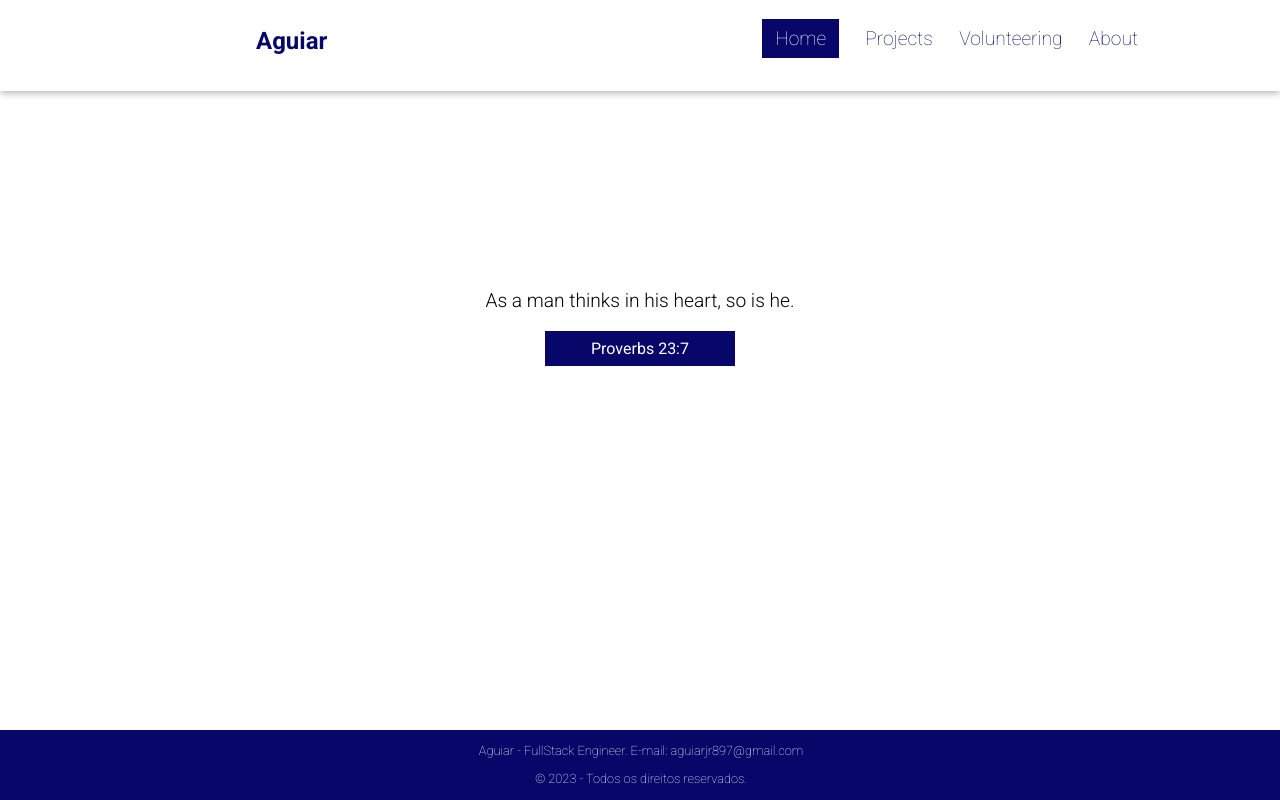
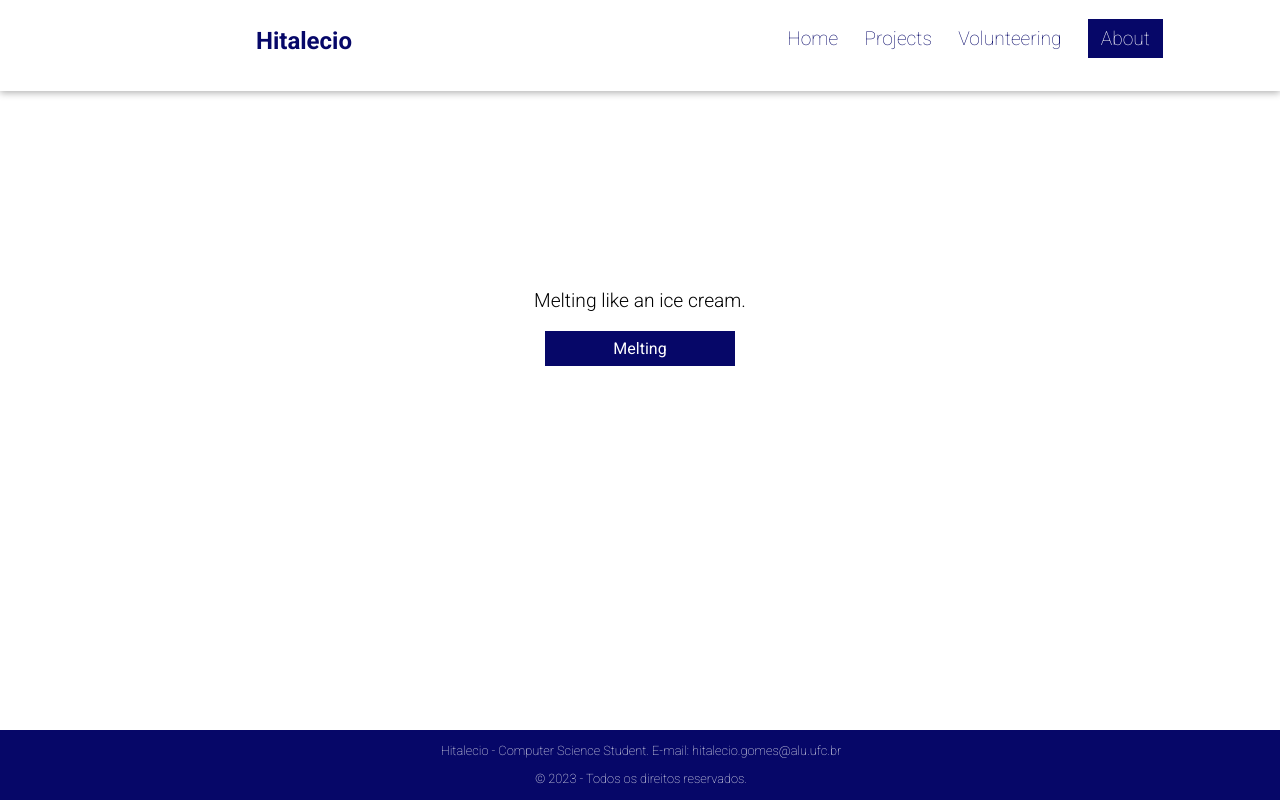
Before and after one commit to hitalecig/hitalecig.github.io, a plain HTML site: page index.html in a window 1280 px wide. Drawn offline with Linux system fonts and the light colour scheme.

Commit message:
added my informations

```diff
--- a/index.html
+++ b/index.html
@@ -1,12 +1,11 @@
 <!DOCTYPE html>
 <html lang="en">
-
 
 <head>
     <meta charset="UTF-8">
     <meta http-equiv="X-UA-Compatible" content="IE=edge">
     <meta name="viewport" content="width=device-width, initial-scale=1.0">
-    <title>Aguiar</title>
+    <title>Hitalecio</title>
     <link rel="stylesheet" type="text/css" href="./index.css" media="screen" />
 
     <link rel="preconnect" href="https://fonts.googleapis.com">
@@ -19,27 +18,28 @@
 
 <body>
     <header>
-        <h1>Aguiar</h1>
+        <h1>Hitalecio</h1>
         <a href="#" class="menu-icon" onclick="toggleMenu()">&#9776;</a>
         <nav id="menu-h" class="menu-hide">
             <ul>
-                <li><a href="./" id="icon-nav-current">Home</a></li>
+                <li><a href="./">Home</a></li>
                 <li><a href="./projects.html">Projects</a></li>
                 <li><a href="./volunteering.html">Volunteering</a></li>
-                <li><a href="./about.html">About</a></li>
+                <li><a href="./about.html" id="icon-nav-current">About</a></li>
             </ul>
         </nav>
     </header>
     <section id="text-home-container">
-        <p id="text-home">As a man thinks in his heart, so is he.</p>
+        <p id="text-home">Melting like an ice cream.</p>
         <div id="proverb">
-            Proverbs 23:7
+            Melting
         </div>
     </section>
     <footer>
-        <p>Aguiar - FullStack Engineer. E-mail: aguiarjr897@gmail.com</p>
+        <p>Hitalecio - Computer Science Student. E-mail: hitalecio.gomes@alu.ufc.br</p>
         <p>&copy; 2023 - Todos os direitos reservados.</p>
     </footer>
+
 
 </body>
 <script>
```
